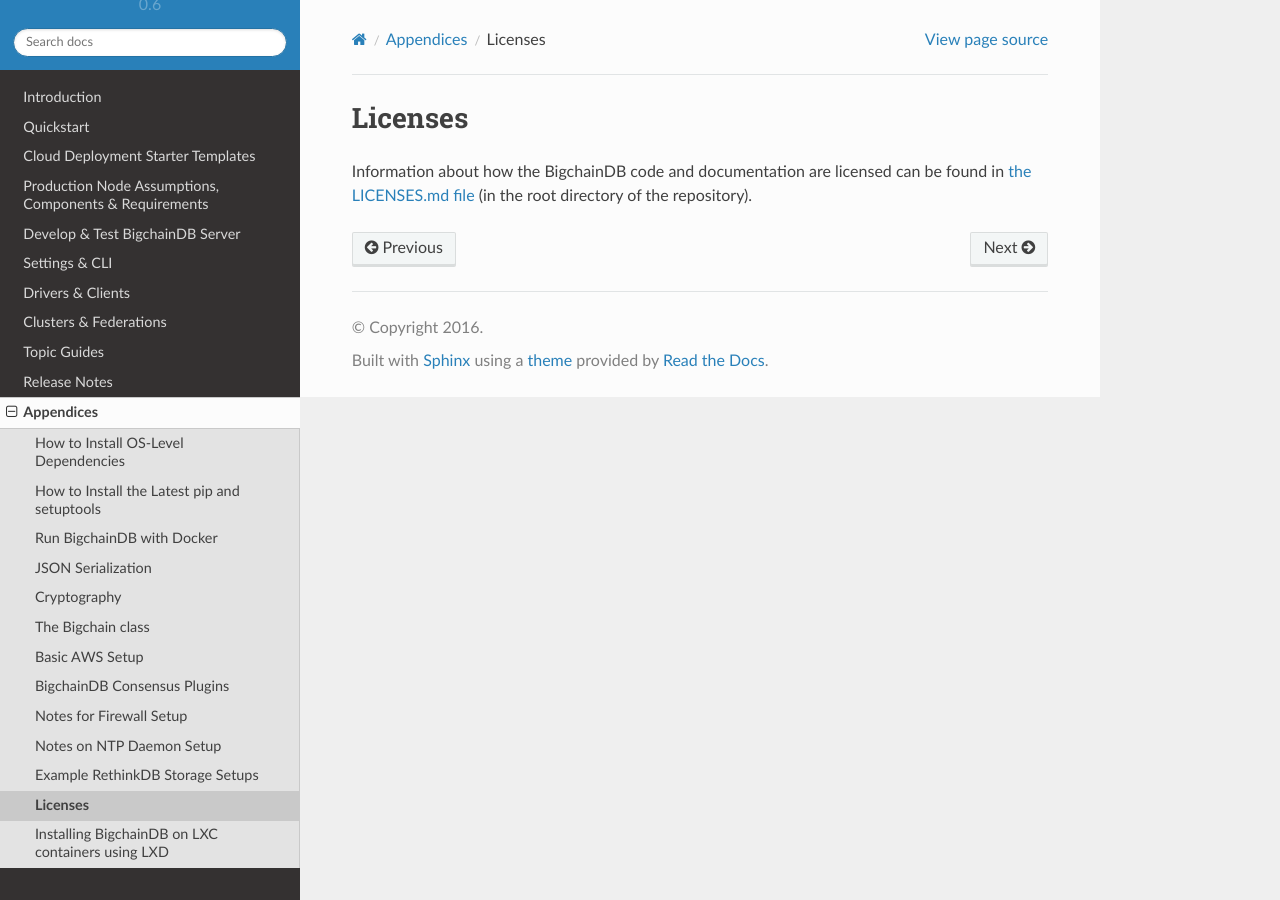
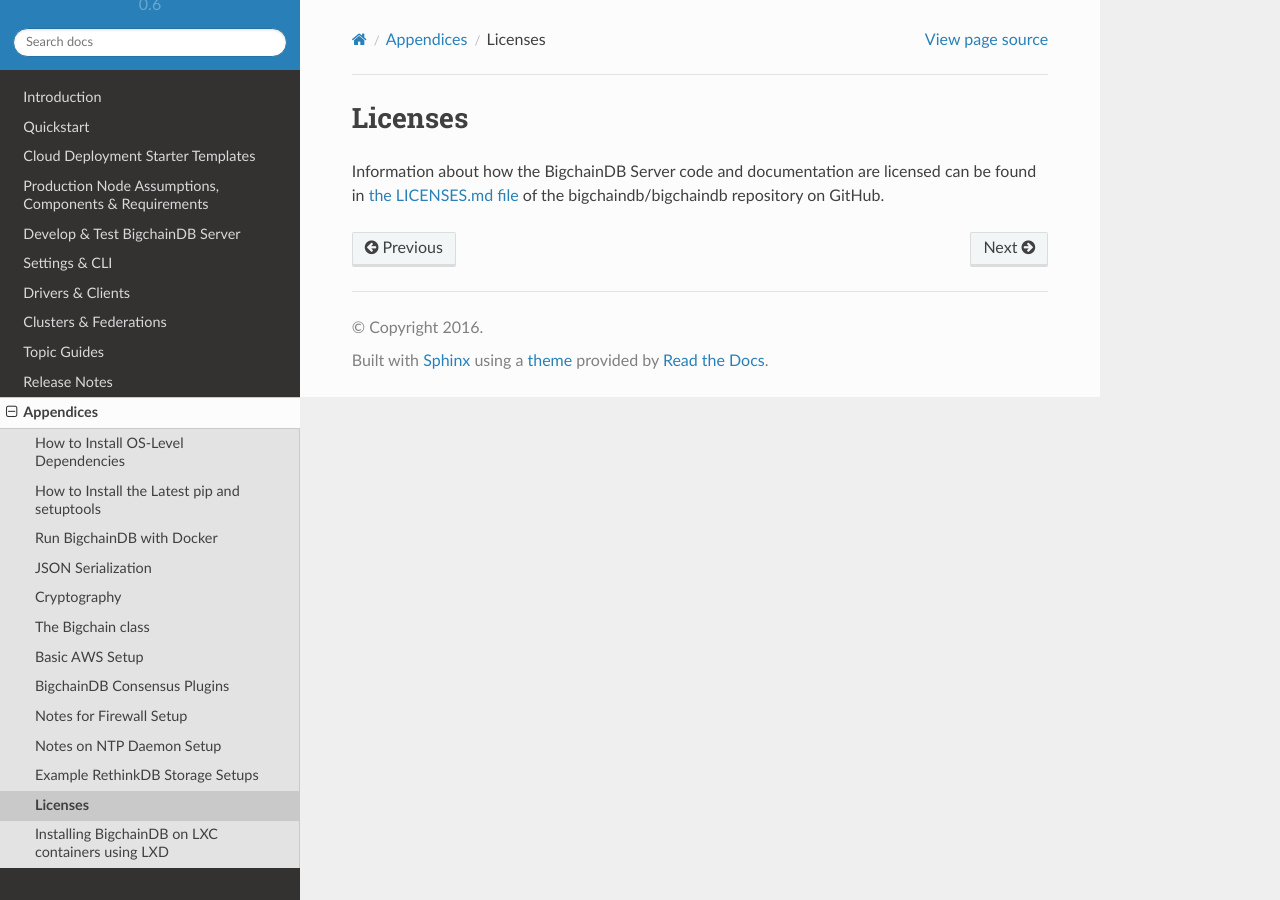
Before and after one commit to bigchaindb/bigchaindb, a Sphinx documentation site: the page built from docs/source/appendices/licenses.md, in a window 1280 px wide. Built offline with Sphinx 7.4.7 and the Read the Docs theme 2.0.0, drawn with Linux system fonts in a browser that asks for light colours.

Commit message:
docs: Edited the Licenses page to clarify that it's about licenses for BigchainDB Server

```diff
--- a/docs/source/appendices/licenses.md
+++ b/docs/source/appendices/licenses.md
@@ -1,3 +1,3 @@
 # Licenses
 
-Information about how the BigchainDB code and documentation are licensed can be found in [the LICENSES.md file](https://github.com/bigchaindb/bigchaindb/blob/master/LICENSES.md) (in the root directory of the repository).
+Information about how the BigchainDB Server code and documentation are licensed can be found in [the LICENSES.md file](https://github.com/bigchaindb/bigchaindb/blob/master/LICENSES.md) of the bigchaindb/bigchaindb repository on GitHub.
```
